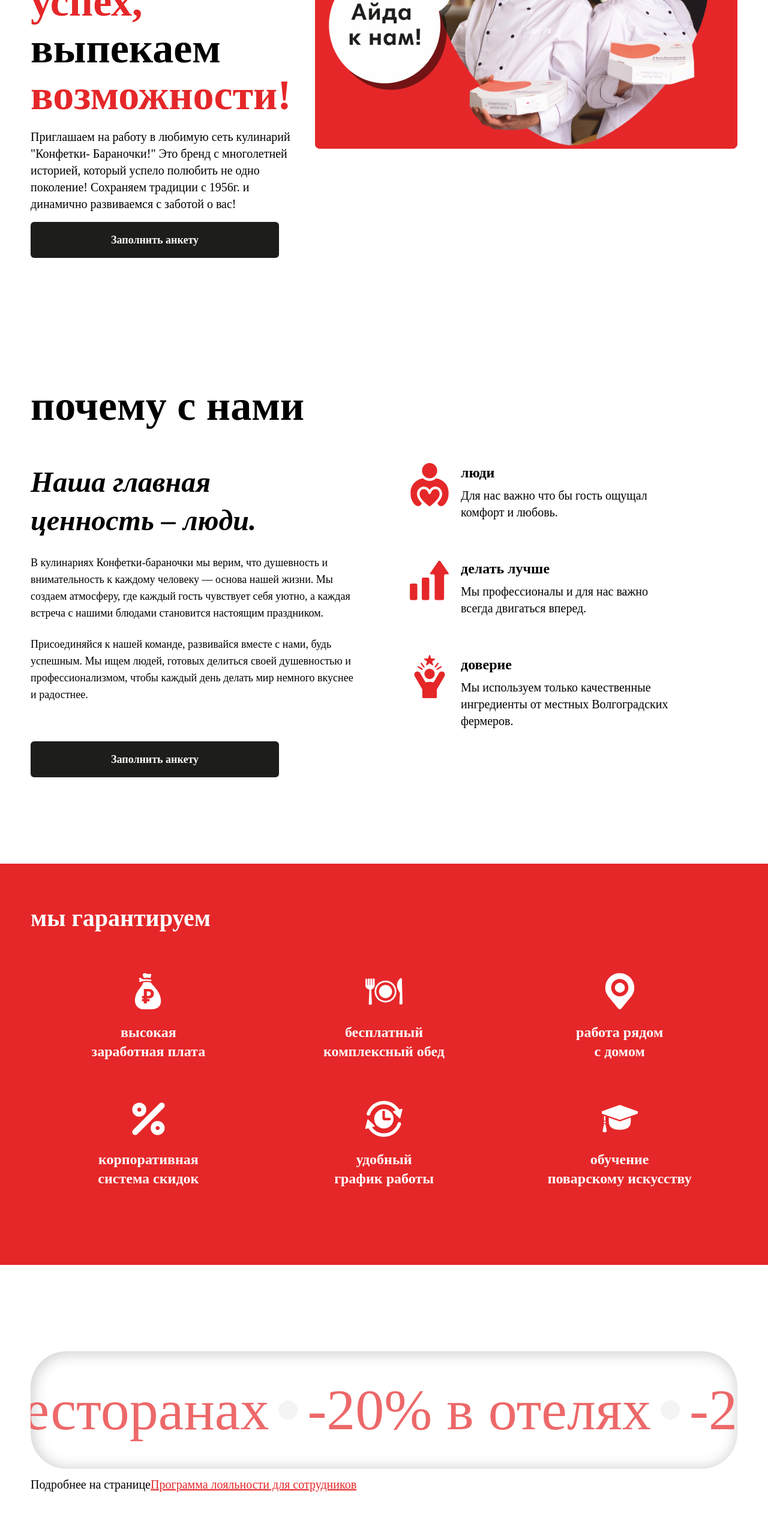
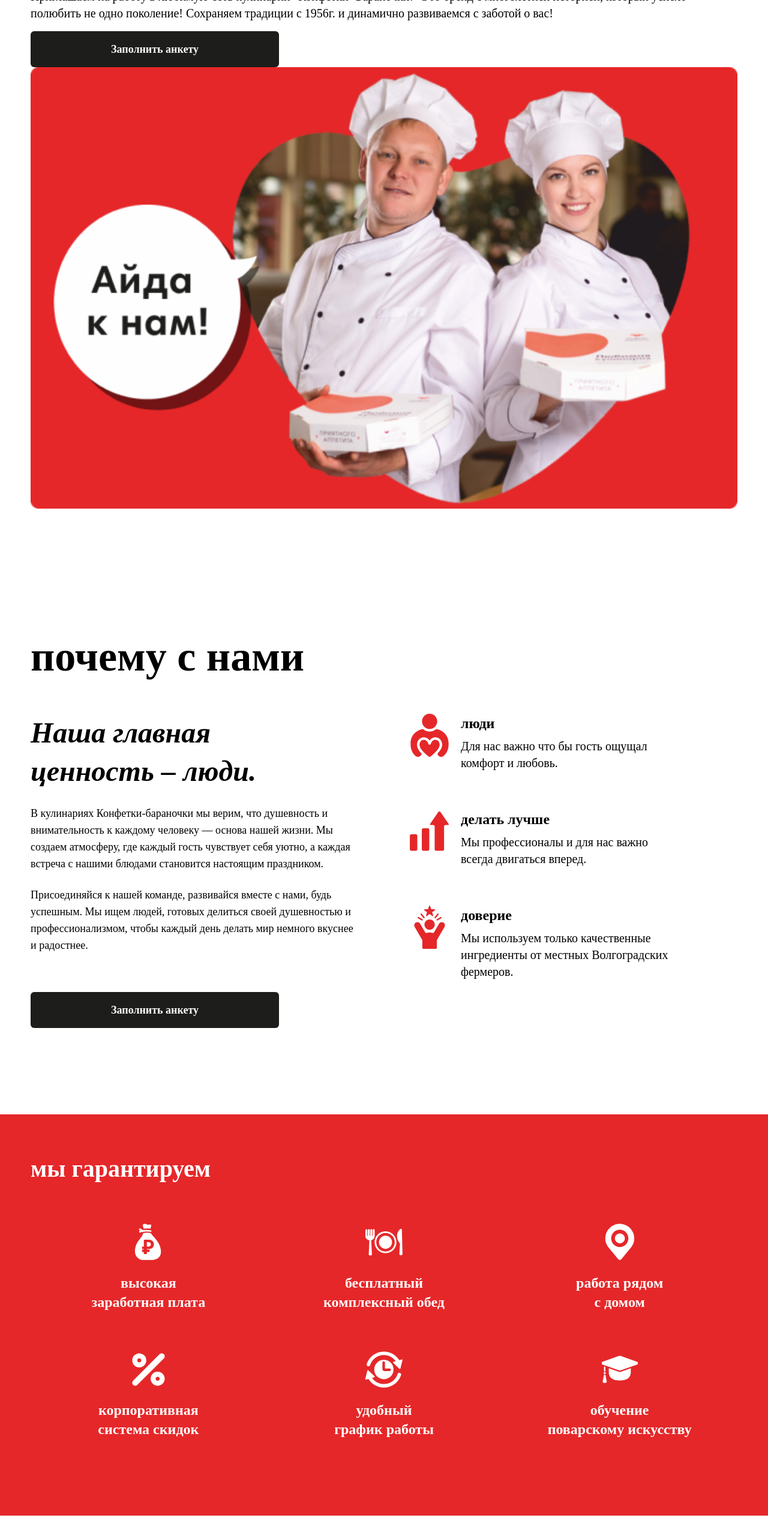
Before and after one commit to Nzzr-bit/konfetki-baranochki-work, a Next.js app: page / in a window 1280 px wide. Shown: the part 232-2798 px from the top of the page at 60% size. Built offline with nearby package versions, Linux system fonts and the light colour scheme.

Commit message:
something

```diff
--- a/components/Hero.tsx
+++ b/components/Hero.tsx
@@ -11,7 +11,7 @@ export const Hero = () => {
   };
 
   return (
-    <div className="container mx-auto flex-c0l lg:flex mt-10 lg:gap-x-8 mb-28 lg:mb-36 xl:mb-52 items-start">
+    <div className="container mx-auto flex-col lg:flex mt-10 lg:gap-x-8 mb-28 lg:mb-36 xl:mb-52 items-start">
       <div className="">
         <h1 className="text-lg1 md:text-lg xl:text-xl  font-bold">
           Айда к нам! мы готовим <span className="text-main-red">успех,</span>{" "}
--- a/components/modules/ModalConfirm.tsx
+++ b/components/modules/ModalConfirm.tsx
@@ -5,7 +5,7 @@ export const ModalConfirm = () => {
   return (
     <div>
       <Image
-        src="/iconSucsess.svg"
+        src="./iconSucsess.svg"
         width={100}
         height={100}
         alt="Sucsess"
@@ -15,7 +15,7 @@ export const ModalConfirm = () => {
       <p className="text-xs">
         Спасибо за заявку! В скором времени с вами свяжется наш менеджер.
       </p>
-      <button className="rounded-md text-base py-3 px-6 bg-black text-white mt-10">
+      <button className="rounded-md text-xs xl:text-s py-3 w-full lg:w-auto lg:p-button bg-black text-white mt-10">
         Вернуться на сайт
       </button>
     </div>
--- a/tailwind.config.ts
+++ b/tailwind.config.ts
@@ -33,6 +33,12 @@ const config: Config = {
       padding: "16px",
     },
     extend: {
+      screens: {
+        sm: "640px",
+        md: "768px",
+        lg: "1000px",
+        xl: "1200px",
+      },
       boxShadow: {
         xl: "inset 2px 2px 25px 2px rgba(0, 0, 0, 0.20)",
       },
```
